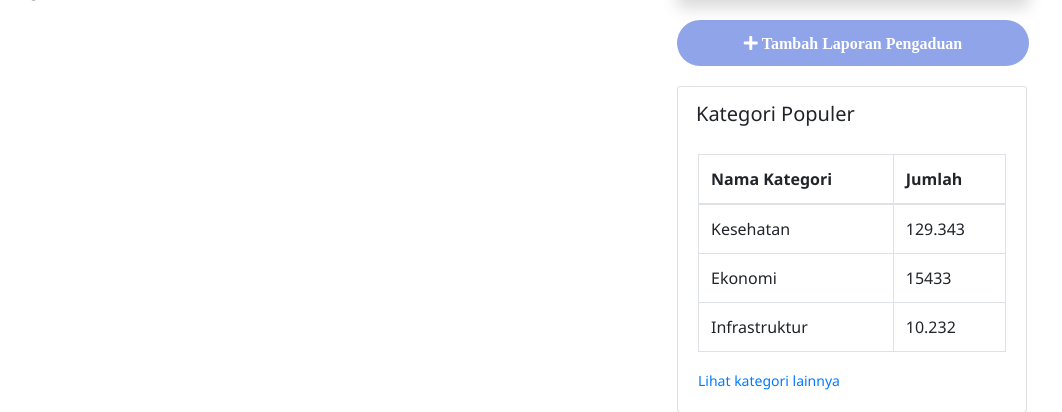
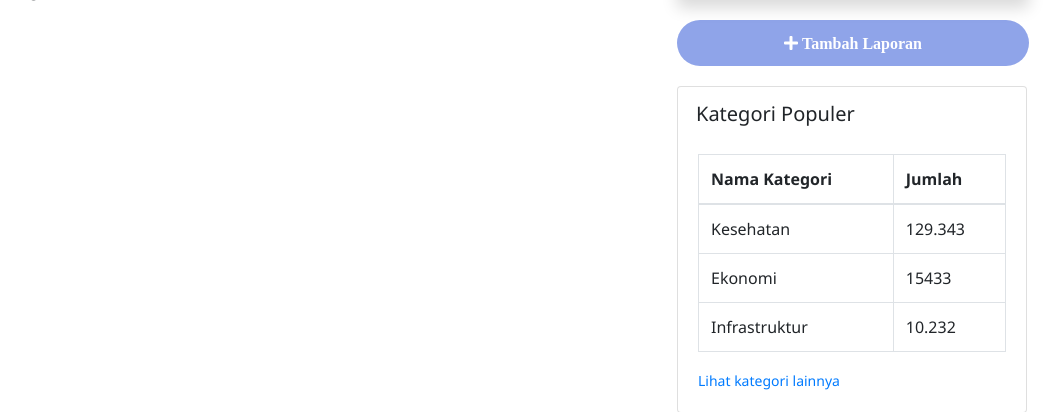
Before and after one commit to raflysdw25/sister-pengaduan, a PHP site: page /page_laporan.php in a window 1280 px wide. Shown: the part 456-868 px from the top of the page, without its empty margins (168-1230 px from the left). Run offline with PHP 8.4, Linux system fonts and the light colour scheme; data comes from the database, SQL or seed files in the repository; data that the repository does not hold is empty.

Commit message:
Update page_laporan.php
button tambah

```diff
--- a/page_laporan.php
+++ b/page_laporan.php
@@ -96,7 +96,7 @@
                         </div>
                         <!-- Button Tambah Laporan -->
                         <div>
-                            <a href="tambah_pengaduan.php" class="btn btn-cta" style="width:22rem;"><i class="fas fa-plus">   Tambah Laporan Pengaduan</i></a>
+                            <a href="tambah_pengaduan.php" class="btn btn-cta" style="width:22rem;"><i class="fas fa-plus">   Tambah Laporan</i></a>
                         </div>
                         <!-- Kategori Populer -->
                         <div class="card" style="margin-top: 20px;">
```
